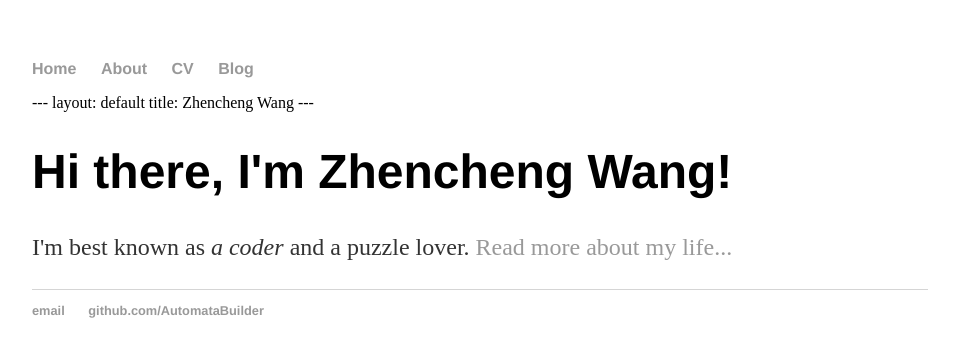
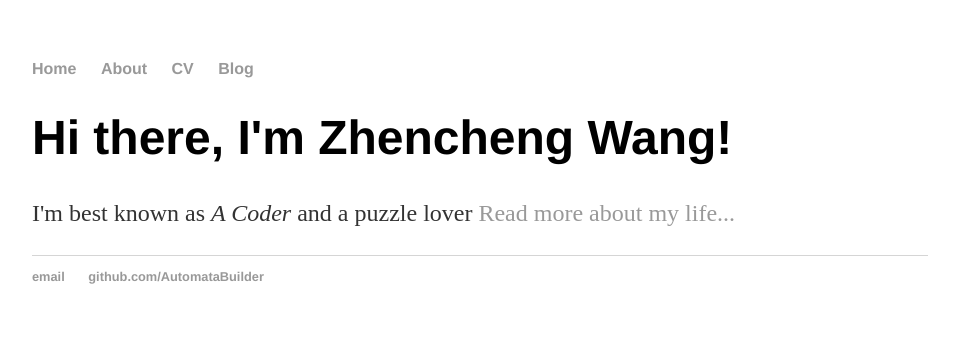
Before and after one commit to AutomataBuilder/AutomataBuilder.github.io, a Jekyll site: the page built from index.html, in a window 1280 px wide. Shown: the top 357 px of the page, without its empty margins (160-1119 px from the left). Built offline with Jekyll 4.4.1, drawn with Linux system fonts in a browser that asks for light colours.

Commit message:
link with layout

```diff
--- a/index.html
+++ b/index.html
@@ -1,34 +1,9 @@
-<!DOCTYPE html>
-<html>
-	<head>
-		<title>Zhencheng Wang</title>
-		<!-- link to main stylesheet -->
-		<link rel="stylesheet" type="text/css" href="/css/main.css">
-	</head>
-	<body>
-		<nav>
-    		<ul>
-        		<li><a href="/">Home</a></li>
-	        	<li><a href="/about">About</a></li>
-        		<li><a href="/cv">CV</a></li>
-        		<li><a href="/blog">Blog</a></li>
-    		</ul>
-		</nav>
-		<div class="container">
 ---
 layout: default
 title: Zhencheng Wang
 ---
+
 		<div class="blurb">
 			<h1>Hi there, I'm Zhencheng Wang!</h1>
-				<p>I'm best known as <em>a coder</em> and a puzzle lover. <a href="/about">Read more about my life...</a></p>
-    		</div><!-- /.blurb -->
-		</div><!-- /.container -->
-		<footer>
-    		<ul>
-        		<li><a href="mailto:ediwzc@gmail.com">email</a></li>
-        		<li><a href="https://github.com/AutomataBuilder">github.com/AutomataBuilder</a></li>
-			</ul>
-		</footer>
-	</body>
-</html>
+			<p>I'm best known as  <em>A Coder </em>and a puzzle lover <a href="/about">Read more about my life...</a></p>
+		</div>
```
Lines whose indentation alone changed are shown as unchanged.
